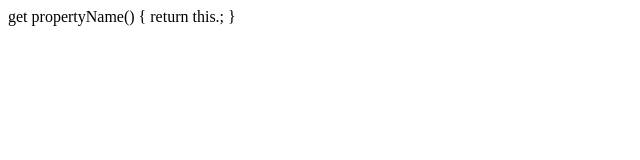
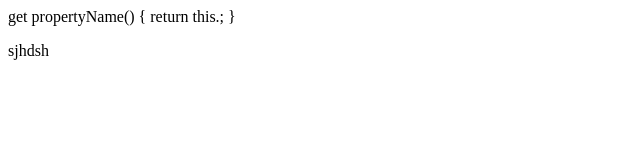
Before and after one commit to T1213/Fine, a plain HTML site: page refg.html in a window 1280 px wide. Shown: the full height of the page, 0-640 px from the left. Drawn offline with Linux system fonts and the light colour scheme.

Commit message:
修改了refg.html

```diff
--- a/refg.html
+++ b/refg.html
@@ -10,5 +10,6 @@
         get propertyName() {
             return this.;
         }
+        <p>sjhdsh</p>
 </body>
 </html>
```
